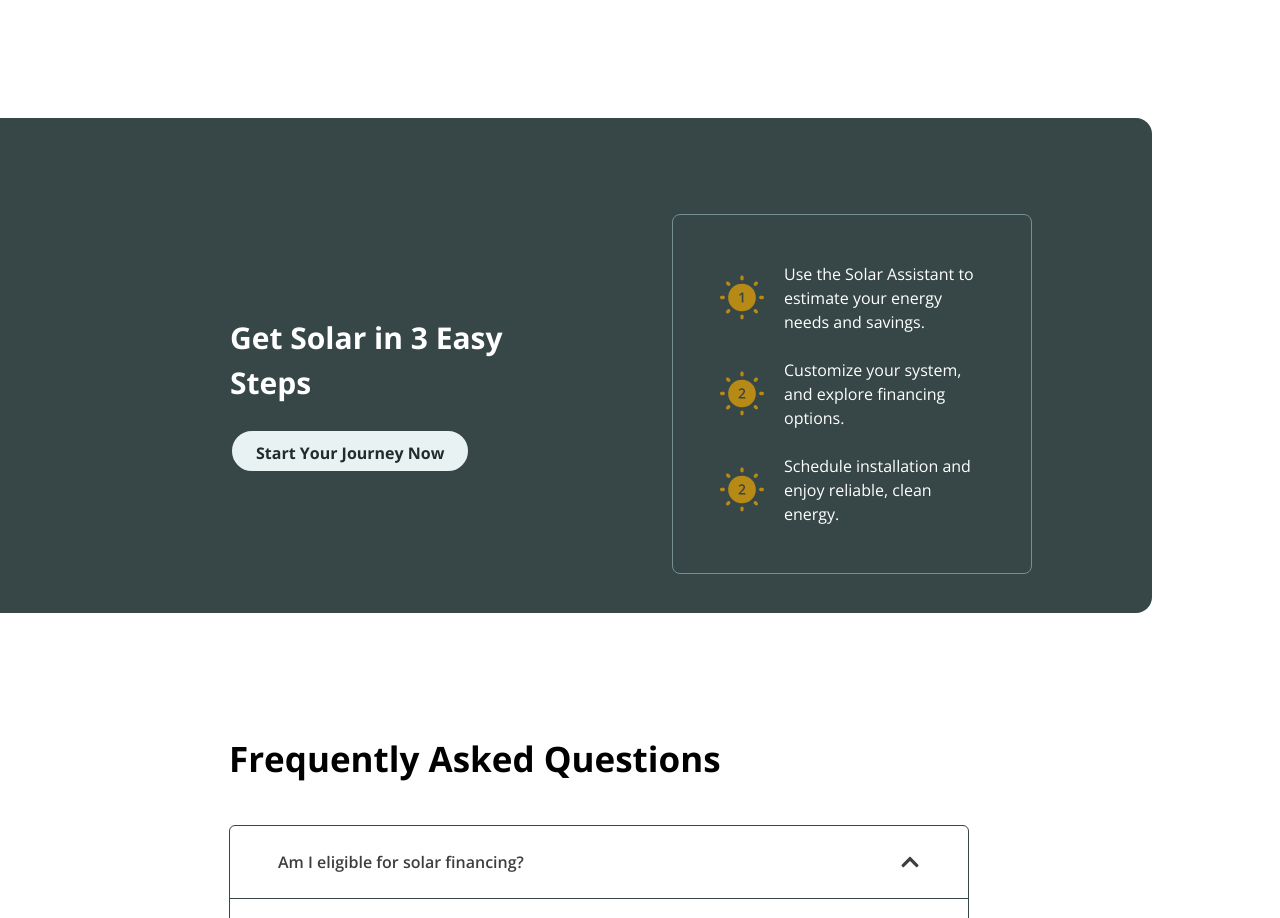
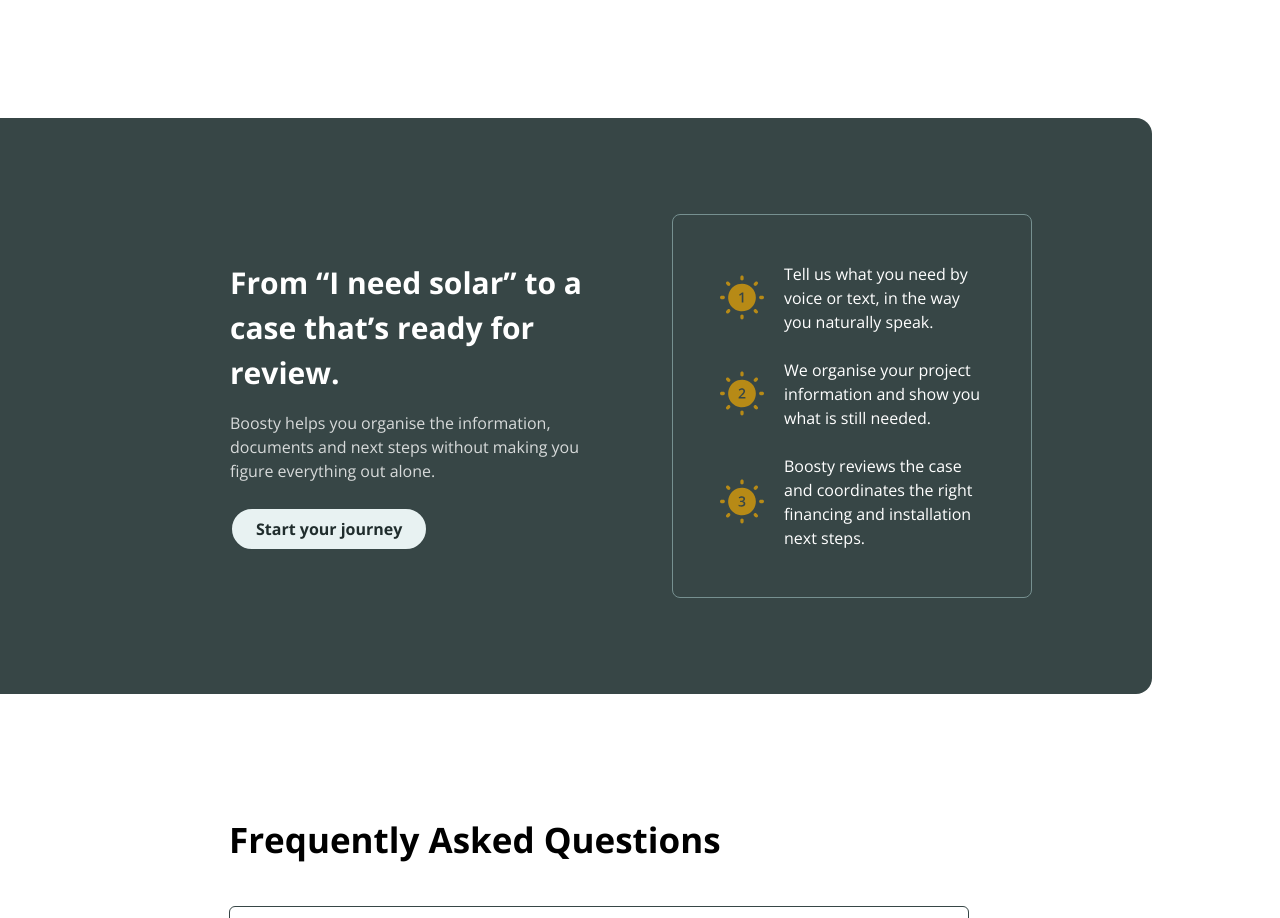
Before and after one commit to AimuaO/Boosty, a React (Vite) app: page / in a window 1280 px wide. Shown: the part 1050-1968 px from the top of the page. Built offline with nearby package versions, Linux system fonts and the light colour scheme.

Commit message:
feat: update Boosty journey steps

```diff
--- a/src/components/Calculation.jsx
+++ b/src/components/Calculation.jsx
@@ -1,33 +1,40 @@
 import React from "react";
+import { Link } from "react-router-dom";
 
 const Calculation = () => {
   return (
     <section className="pr-0 lg:pr-[128px]">
-      <div className="bg-boosty_green text-white rounded-r-0 lg:rounded-r-[16px] py-[80px] lg:py-[96px] pl-[35px] md:pl-[108px] lg:pl-[230px] pr-[35px] md:pr-[59px] lg:pr-[120px] grid grid-cols-1 lg:grid-cols-2 items-center h-max lg:h-[495px] gap-6 lg:gap-[82px]">
-        <div className="">
-          <h2 className="text-[30px] font-[700]">Get Solar in 3 Easy Steps </h2>
-          <button className="px-[24px] py-[10px] bg-[#E8F2F2] mt-[24px] font-[700] leading-[24px] text-[#202D2D] rounded-[99px] border-2 border-boosty_green hover:border-boosty_yellow duration-200 h-[44px]">
-            Start Your Journey Now
-          </button>
+      <div className="bg-boosty_green text-white rounded-r-0 lg:rounded-r-[16px] py-[80px] lg:py-[96px] pl-[35px] md:pl-[108px] lg:pl-[230px] pr-[35px] md:pr-[59px] lg:pr-[120px] grid grid-cols-1 lg:grid-cols-2 items-center h-max lg:min-h-[495px] gap-6 lg:gap-[82px]">
+        <div>
+          <h2 className="text-[30px] font-[700]">From “I need solar” to a case that’s ready for review.</h2>
+          <p className="mt-4 text-white/80 max-w-md">
+            Boosty helps you organise the information, documents and next steps without making you figure everything out alone.
+          </p>
+          <Link
+            to="/start"
+            className="inline-flex px-[24px] py-[10px] bg-[#E8F2F2] mt-[24px] font-[700] leading-[24px] text-[#202D2D] rounded-[99px] border-2 border-boosty_green hover:border-boosty_yellow duration-200 h-[44px] items-center"
+          >
+            Start your journey
+          </Link>
         </div>
 
         <div className="border border-[#769090] p-[16px] lg:p-[47px] space-y-[24px] rounded-[8px]">
-          <div className="flex items-center justify- gap-5 w-full">
+          <div className="flex items-center gap-5 w-full">
             <img src="/1icon.svg" alt="" />
             <p className="leading-[24px] pr-4 lg:pr-0">
-              Use the Solar Assistant to estimate your energy needs and savings.
+              Tell us what you need by voice or text, in the way you naturally speak.
             </p>
           </div>
-          <div className="flex items-center justify- gap-5 w-full">
+          <div className="flex items-center gap-5 w-full">
             <img src="/2icon.svg" alt="" />
             <p className="leading-[24px] pr-4 lg:pr-0">
-              Customize your system, and explore financing options.
+              We organise your project information and show you what is still needed.
             </p>
           </div>
-          <div className="flex items-center justify- gap-5 w-full">
-            <img src="/2icon.svg" alt="" />
+          <div className="flex items-center gap-5 w-full">
+            <img src="/3icon.svg" alt="" />
             <p className="leading-[24px] pr-4 lg:pr-0">
-              Schedule installation and enjoy reliable, clean energy.
+              Boosty reviews the case and coordinates the right financing and installation next steps.
             </p>
           </div>
         </div>
```
